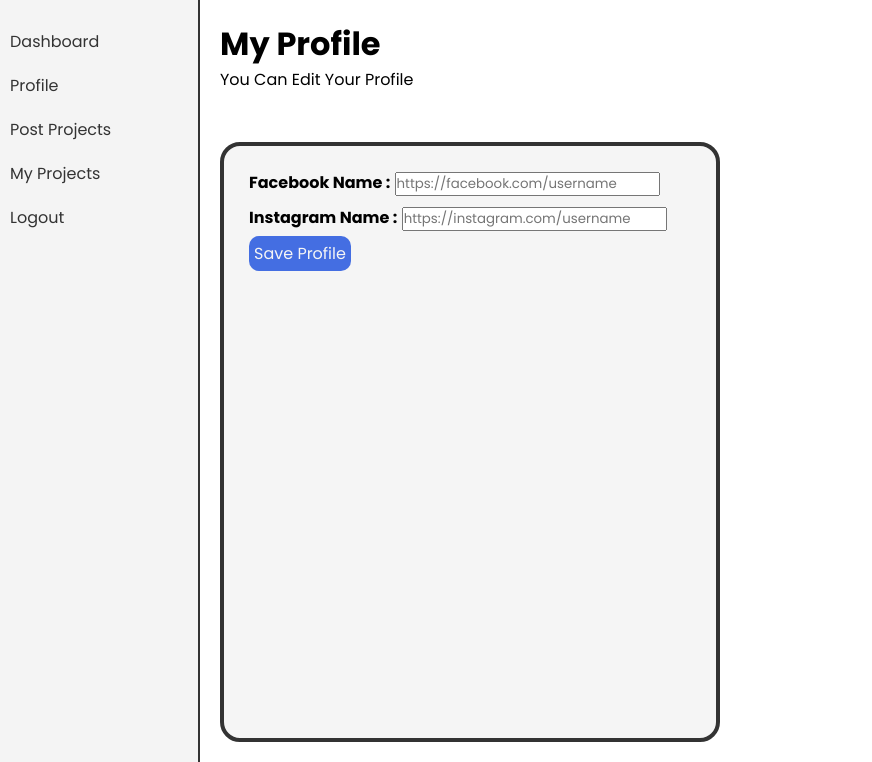
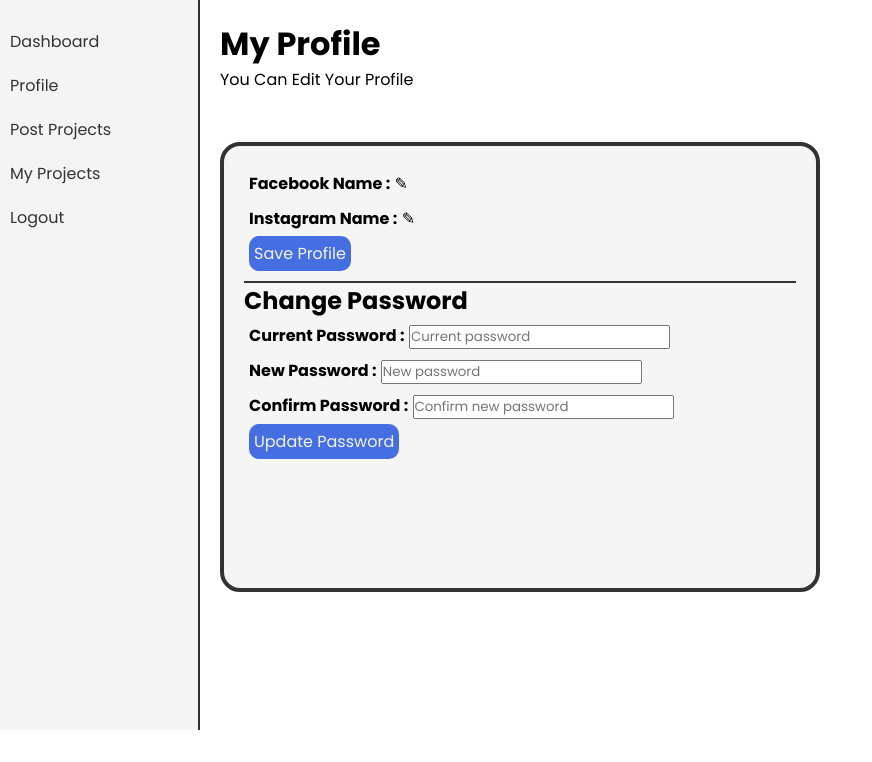
Before and after one commit to johnloydsantiago13-tech/AUP, a PHP site: page /ClientProfile.php in a window 1280 px wide. Shown: the part 70-832 px from the top of the page, without its empty margins (0-872 px from the left). After the commit the page ends 800 px from the top, so only its background shows below. Run offline with PHP 8.4, Linux system fonts and the light colour scheme; a user stored in the database is signed in; data comes from the database, SQL or seed files in the repository.

Commit message:
update profile

```diff
--- a/frontend/Clientprofile.php
+++ b/frontend/Clientprofile.php
@@ -17,9 +17,14 @@ $user = $query->get_result()->fetch_assoc();
 
 $facebookUrl = $user['facebook_url'] ?? '';
 $instagramUrl = $user['instagram_url'] ?? '';
+
 $profileError = $_SESSION['profile_error'] ?? '';
 $profileSuccess = $_SESSION['profile_success'] ?? '';
 unset($_SESSION['profile_error'], $_SESSION['profile_success']);
+
+$passwordError = $_SESSION['password_error'] ?? '';
+$passwordSuccess = $_SESSION['password_success'] ?? '';
+unset($_SESSION['password_error'], $_SESSION['password_success']);
 
 function showError($message) {
     return !empty($message) ? "<p class='error'>" . htmlspecialchars($message, ENT_QUOTES, 'UTF-8') . "</p>": '';
@@ -57,25 +62,64 @@ function showSuccess($message) {
         </div>
 
         <div class="main-topbar">
-            <div class="ps">
-                <h1>My Profile</h1>
-                <p>You Can Edit Your Profile</p>
+    <div class="ps">
+        <h1>My Profile</h1>
+        <p>You Can Edit Your Profile</p>
+    </div>
+
+    <div class="pf1">
+        <form action="../backend/profile-actions.php" method="POST">
+            <div class="pf-left">
+                <div class="field-view" id="fb-view">
+                    <label><b>Facebook Name :</b> <button type="button" onclick="editField('fb')">&#9998;</button></label>
+                    <p><?php echo $facebookUrl !== '' ? htmlspecialchars($facebookUrl) : ''; ?></p>
+                    </div>
+                <div class="field-edit" id="fb-edit" style="display: none;">
+                    <label for="facebook_url"><b>Facebook Name :</b></label>
+                    <input type="text" id="facebook_url" name="facebook_url" placeholder="https://facebook.com/username" value="<?php echo htmlspecialchars($facebookUrl); ?>">
+                </div>
             </div>
-            <form action="../backend/profile-actions.php" method="POST" class="pf1">
-                <div class="pf-left">
-                    <label for="facebook_url"><b>Facebook Name :</b></label>
-                    <input type="text" id="facebook_url" name="facebook_url" placeholder="https://facebook.com/username" value="<?= htmlspecialchars($facebookUrl, ENT_QUOTES, 'UTF-8') ?>">
+
+            <div class="pf-right">
+                <div class="field-view" id="ig-view">
+                    <label><b>Instagram Name :</b> <button type="button" onclick="editField('ig')">&#9998;</button></label>
+                    <p><?php echo $instagramUrl !== '' ? htmlspecialchars($instagramUrl) : ''; ?></p>
+             </div>
+                <div class="field-edit" id="ig-edit" style="display: none;">
+                    <label for="instagram_url"><b>Instagram Name :</b></label>
+                    <input type="text" id="instagram_url" name="instagram_url" placeholder="https://instagram.com/username" value="<?php echo htmlspecialchars($instagramUrl); ?>">
                 </div>
-                <div class ="pf-right">
-                    <label for="instagram_url"><b>Instagram Name :</b></label>
-                    <input type="text" id="instagram_url" name="instagram_url" placeholder="https://instagram.com/username" value="<?= htmlspecialchars($instagramUrl, ENT_QUOTES, 'UTF-8') ?>">
-                </div>
-                <button type="submit" name="update_profile" id="button1">Save Profile</button>
-                    <?= showError($profileError); ?>
-                    <?= showSuccess($profileSuccess); ?>
-            </form>
+            </div>
 
+            <button type="submit" name="update_profile" id="button1">Save Profile</button>
+            <?php echo showError($profileError); ?>
+            <?php echo showSuccess($profileSuccess); ?>
+        </form>
+    <div class="pf2">
+        <h2>Change Password</h2>
+        <form action="../backend/profile-actions.php" method="POST">
+            <div class="pf-left">
+                <label for="current_password"><b>Current Password :</b></label>
+                <input type="password" id="current_password" name="current_password" placeholder="Current password" required>
+            </div>
+            <div class="pf-right">
+                <label for="new_password"><b>New Password :</b></label>
+                <input type="password" id="new_password" name="new_password" placeholder="New password" required>
+            </div>
+            <div class="pf-left">
+                <label for="confirm_password"><b>Confirm Password :</b></label>
+                <input type="password" id="confirm_password" name="confirm_password" placeholder="Confirm new password" required>
+            </div>
+
+            <button type="submit" name="update_password" id="button1">Update Password</button>
+            <?php echo showError($passwordError); ?>
+            <?php echo showSuccess($passwordSuccess); ?>
+        </form>
         </div>
     </div>
+</div>
+
+    <script src="script.js"></script>
+
 </body>
 </html>
--- a/frontend/Dashboard.css
+++ b/frontend/Dashboard.css
@@ -173,26 +173,50 @@ body {
   .main-topbar {
     display: flex;
     flex-direction: column;
-
-    .ps {
+    .ps,.psr {
       padding-bottom: 50px;
 
     }
     .pf1{
       border: 4px solid var(--primary-color);
-      height: 600px;
-      width: 500px;
+      height: 450px;
+      width: 600px;
       padding: 20px;
       border-radius: 20px;
       background-color: whitesmoke;
+    }
+    .pf2 {
+      border-top: 2px solid var(--primary-color);
     }
     .pf-left,
     .pf-right {
       padding: 5px;
     }
+
     #facebook_url,
     #instagram_url {
       width: 60%;
+    }
+
+    .field-view {
+      display: flex;
+      align-items: center;
+      gap: 10px;
+    }
+
+    .field-view button {
+      background: none;
+      border: none;
+      font-size: 16px;
+      transition: 0.3s ease;
+      cursor: pointer;
+      &:hover {
+        transform: scale(1.5);
+      }
+    }
+
+    .field-edit input {
+      width: 100%;
     }
   }
   #button1 {
@@ -292,6 +316,7 @@ body {
         font-size: 1.3rem;
         background-color: transparent;
         font-size: 30px;
+        cursor: pointer;
         &:hover {
           color: darkred;
           transform: scale(1.5);
--- a/frontend/script.js
+++ b/frontend/script.js
@@ -10,3 +10,8 @@ document.querySelectorAll('[data-form]').forEach(function (link) {
         showForm(link.dataset.form);
     });
 });
+
+function editField(field) {
+    document.getElementById(field + '-view').style.display = 'none';
+    document.getElementById(field + '-edit').style.display = 'block';
+}
```
Also changed, not shown: backend/profile-actions.php (+40 -1 lines).
